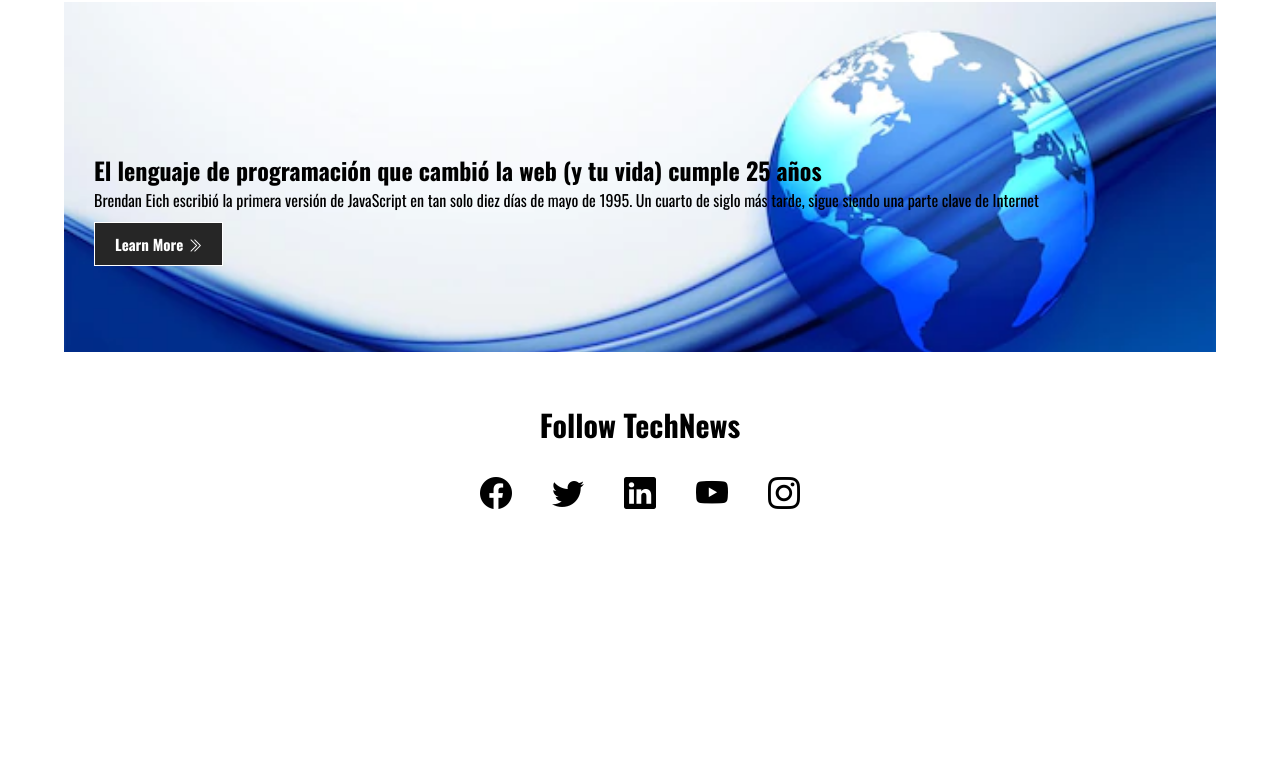
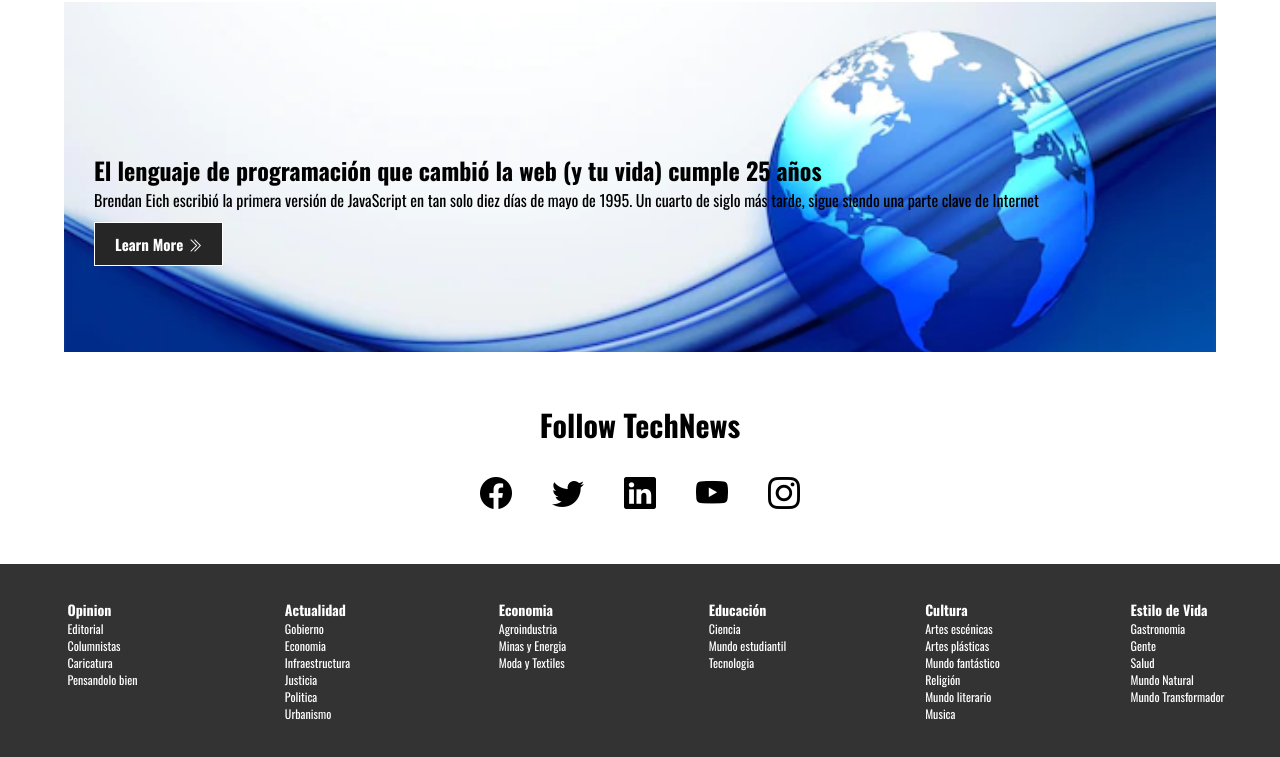
Before and after one commit to Adrian-Corttes/TechNews, a plain HTML site: page index.html in a window 1280 px wide. Shown: the part 1897-2654 px from the top of the page. Before the commit the page ends 2461 px from the top, so only its background shows below. Drawn offline with nearby package versions, Linux system fonts and the light colour scheme.

Commit message:
footer links section added

```diff
--- a/css/main.css
+++ b/css/main.css
@@ -15,6 +15,10 @@ body{
 
 a{
    text-decoration: none;
+}
+
+li{
+   list-style: none;
 }
 
 hr{
@@ -172,3 +176,26 @@ hr{
    font-size: 2rem;
    color: var(--color_black);
 }
+
+/* footer links */
+.footer-links{
+   background: #333;
+   font-size: 12px;
+   padding: 35px 0;
+   color: white;
+}
+
+.footer-container{
+   display: grid;
+   grid-template-columns: repeat(6, 1fr);
+   gap: 10px;
+   align-items: flex-start;
+   justify-content: center;
+}
+
+.footer-container__list{
+   margin: 0 auto;
+}
+.footer-container__list li a{
+   color: white;
+}
--- a/index.html
+++ b/index.html
@@ -153,5 +153,84 @@
             </div>
          </section><!-- end social -->
       </div>
+      <!-- footer links -->
+      <div class="footer-links">
+         <div class="footer-container">
+            <ul class="footer-container__list">
+               <li>
+                  <a href="#">
+                     <h3>Opinion</h3>
+                  </a>
+               </li>
+               <li><a href="#">Editorial</a></li>
+               <li><a href="#">Columnistas</a></li>
+               <li><a href="#">Caricatura</a></li>
+               <li><a href="#">Pensandolo bien</a></li>
+            </ul>
+
+            <ul class="footer-container__list">
+               <li>
+                  <a href="#">
+                     <h3>Actualidad</h3>
+                  </a>
+               </li>
+               <li><a href="#">Gobierno</a></li>
+               <li><a href="#">Economia</a></li>
+               <li><a href="#">Infraestructura</a></li>
+               <li><a href="#">Justicia</a></li>
+               <li><a href="#">Politica</a></li>
+               <li><a href="#">Urbanismo</a></li>
+            </ul>
+
+            <ul class="footer-container__list">
+               <li>
+                  <a href="#">
+                     <h3>Economia</h3>
+                  </a>
+               </li>
+               <li><a href="#">Agroindustria</a></li>
+               <li><a href="#">Minas y Energia</a></li>
+               <li><a href="#">Moda y Textiles</a></li>
+            </ul>
+
+            <ul class="footer-container__list">
+               <li>
+                  <a href="#">
+                     <h3>Educación</h3>
+                  </a>
+               </li>
+               <li><a href="#">Ciencia</a></li>
+               <li><a href="#">Mundo estudiantil</a></li>
+               <li><a href="#">Tecnologia</a></li>
+            </ul>
+
+            <ul class="footer-container__list">
+               <li>
+                  <a href="#">
+                     <h3>Cultura</h3>
+                  </a>
+               </li>
+               <li><a href="#">Artes escénicas</a></li>
+               <li><a href="#">Artes plásticas</a></li>
+               <li><a href="#">Mundo fantástico</a></li>
+               <li><a href="#">Religión</a></li>
+               <li><a href="#">Mundo literario</a></li>
+               <li><a href="#">Musica</a></li>
+            </ul>
+
+            <ul class="footer-container__list">
+               <li>
+                  <a href="#">
+                     <h3>Estilo de Vida</h3>
+                  </a>
+               </li>
+               <li><a href="#">Gastronomia</a></li>
+               <li><a href="#">Gente</a></li>
+               <li><a href="#">Salud</a></li>
+               <li><a href="#">Mundo Natural</a></li>
+               <li><a href="#">Mundo Transformador</a></li>
+            </ul>
+         </div>
+      </div><!-- end footer links -->
    </body>
 </html>
```
